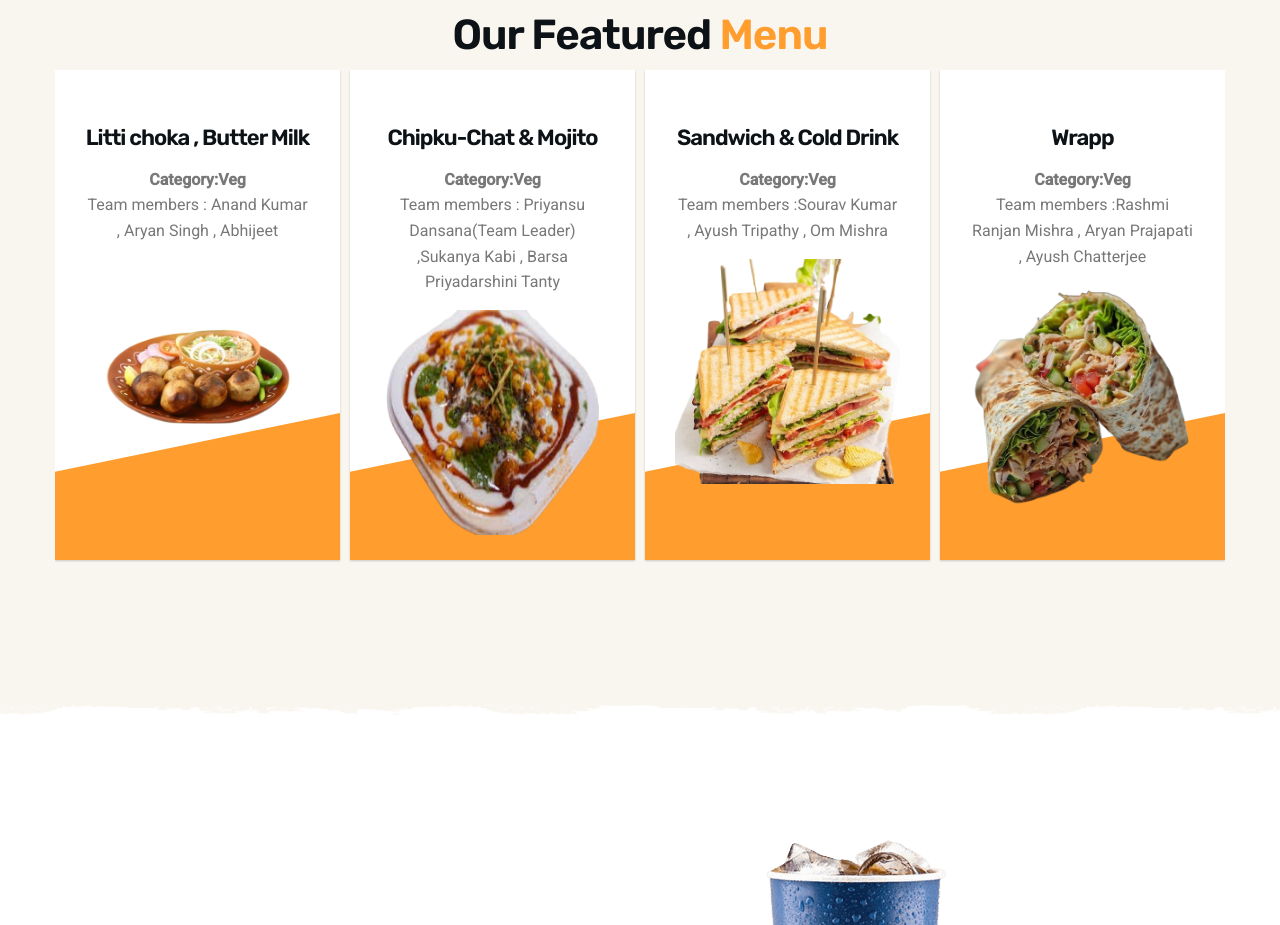
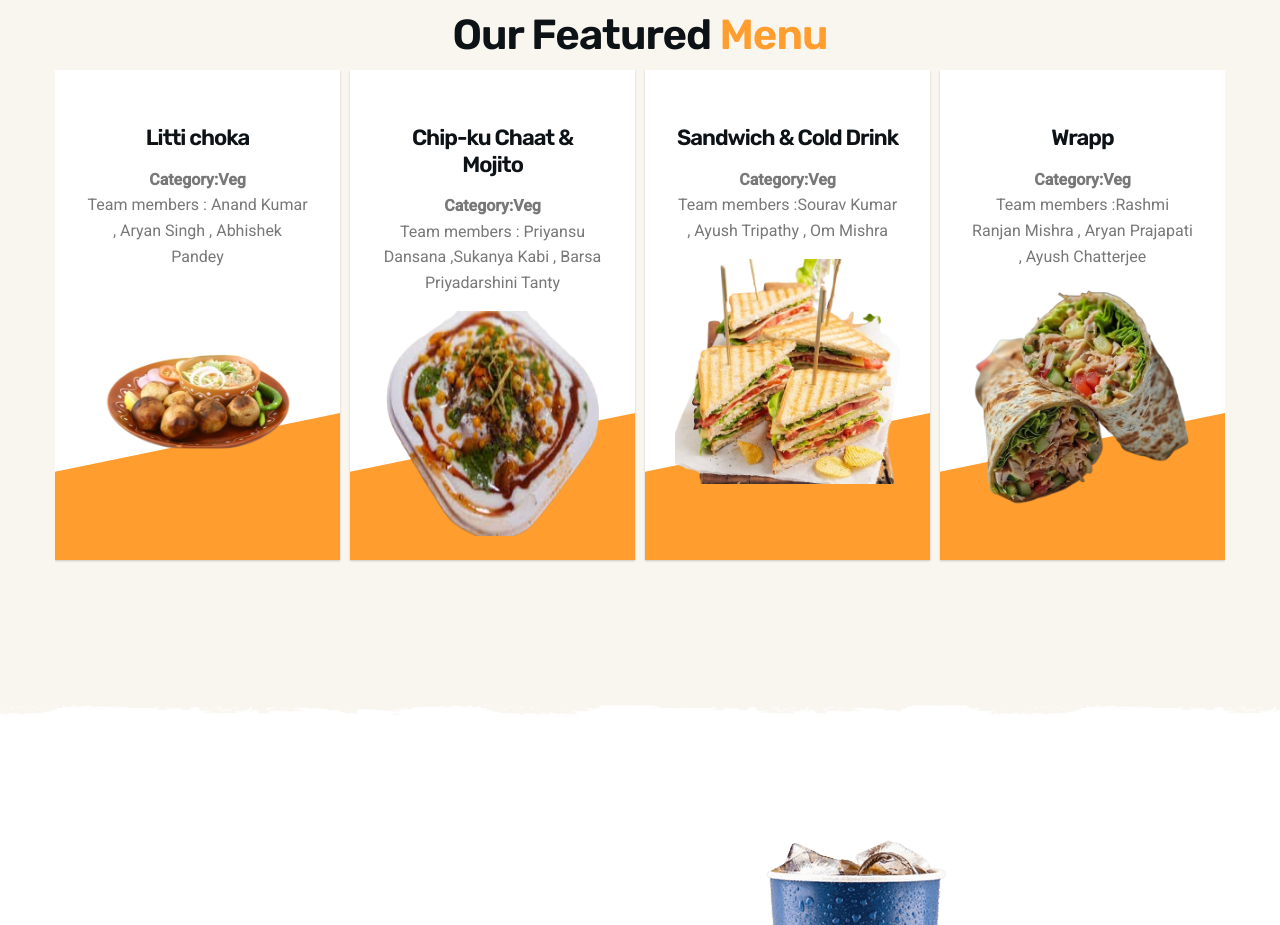
Before and after one commit to sitwest-live-events/zayka-ae-tadka, a plain HTML site: page index.html in a window 1280 px wide. Shown: the part 880-1805 px from the top of the page. Drawn offline with Linux system fonts and the light colour scheme.

Commit message:
Update index.html

```diff
--- a/index.html
+++ b/index.html
@@ -186,14 +186,14 @@
                   </svg>
                 </div>
 
-                <h3 class="h3 card-title">Litti choka , Butter Milk</h3>
+                <h3 class="h3 card-title">Litti choka </h3>
 
                 <p class="card-text">
                   <span> <b>Category:Veg</b></span>
 
 
                   Team members : Anand Kumar
-                    , Aryan Singh ,    Abhijeet            </p>
+                    , Aryan Singh ,    Abhishek Pandey            </p>
 
 
                 <img src="./assets/images/litti_choka-removebg-preview.png" width="300" height="300" loading="lazy" alt="Maxican Pizza"
@@ -219,13 +219,13 @@
                   </svg>
                 </div>
 
-                <h3 class="h3 card-title">Chipku-Chat & Mojito</h3>
+                <h3 class="h3 card-title">Chip-ku Chaat & Mojito</h3>
 
                 <p class="card-text">
                   <span> <b>Category:Veg</b></span>
 
 
-               Team members : Priyansu Dansana(Team Leader)
+               Team members : Priyansu Dansana
                     ,Sukanya Kabi , Barsa Priyadarshini Tanty            </p>
 
                 <img src="./assets/images/chaat-removebg-preview.png" width="300" height="300" loading="lazy" alt="Maxican Pizza"
@@ -503,7 +503,7 @@
                   </svg>
                 </div>
 
-                <h3 class="h3 card-title">Paneer Tacos</h3>
+                <h3 class="h3 card-title">Paneer Tacos & Cream fruit salad</h3>
 
                 <p class="card-text">
                   <span> <b>Category:Veg</b></span>
```
